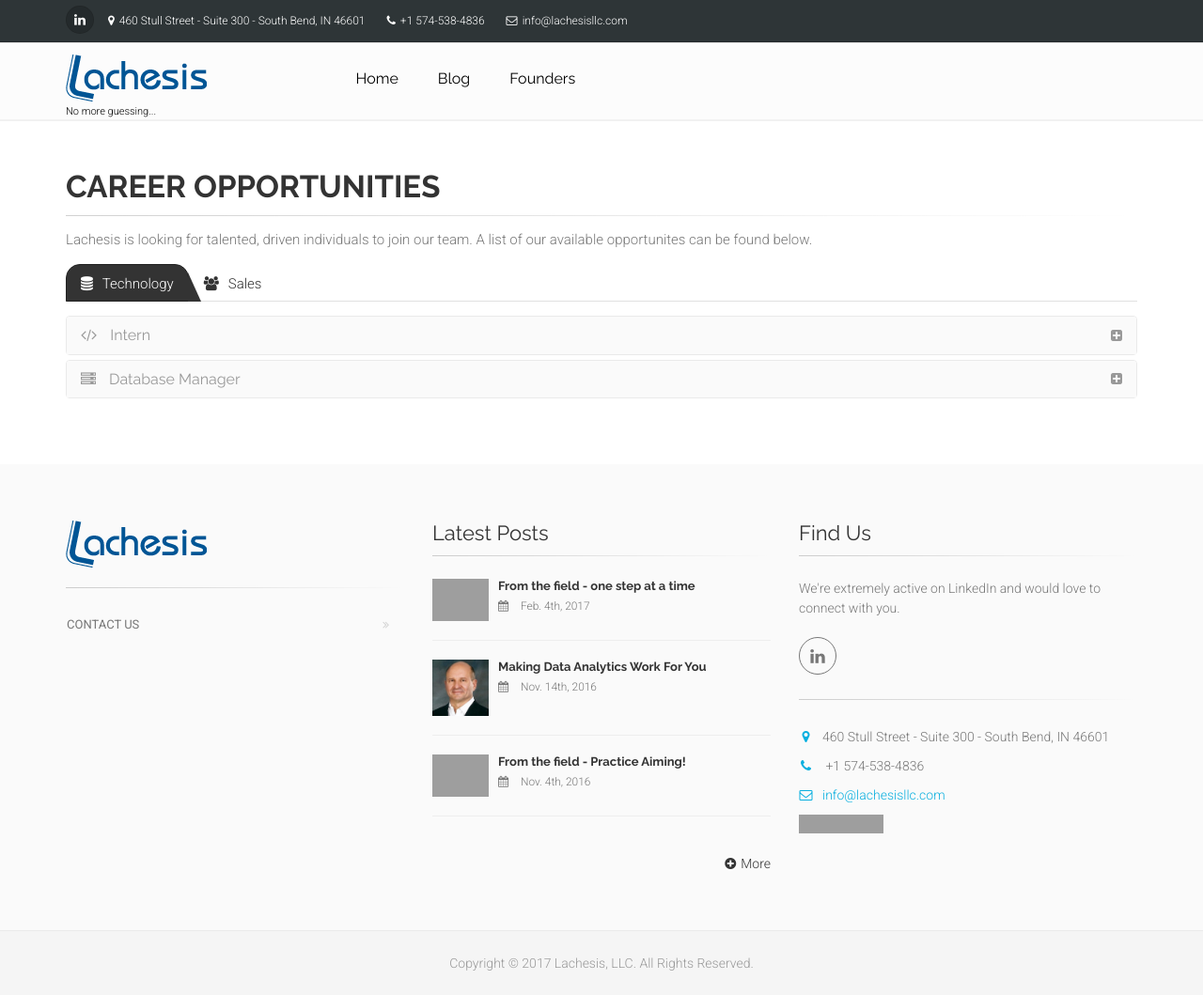
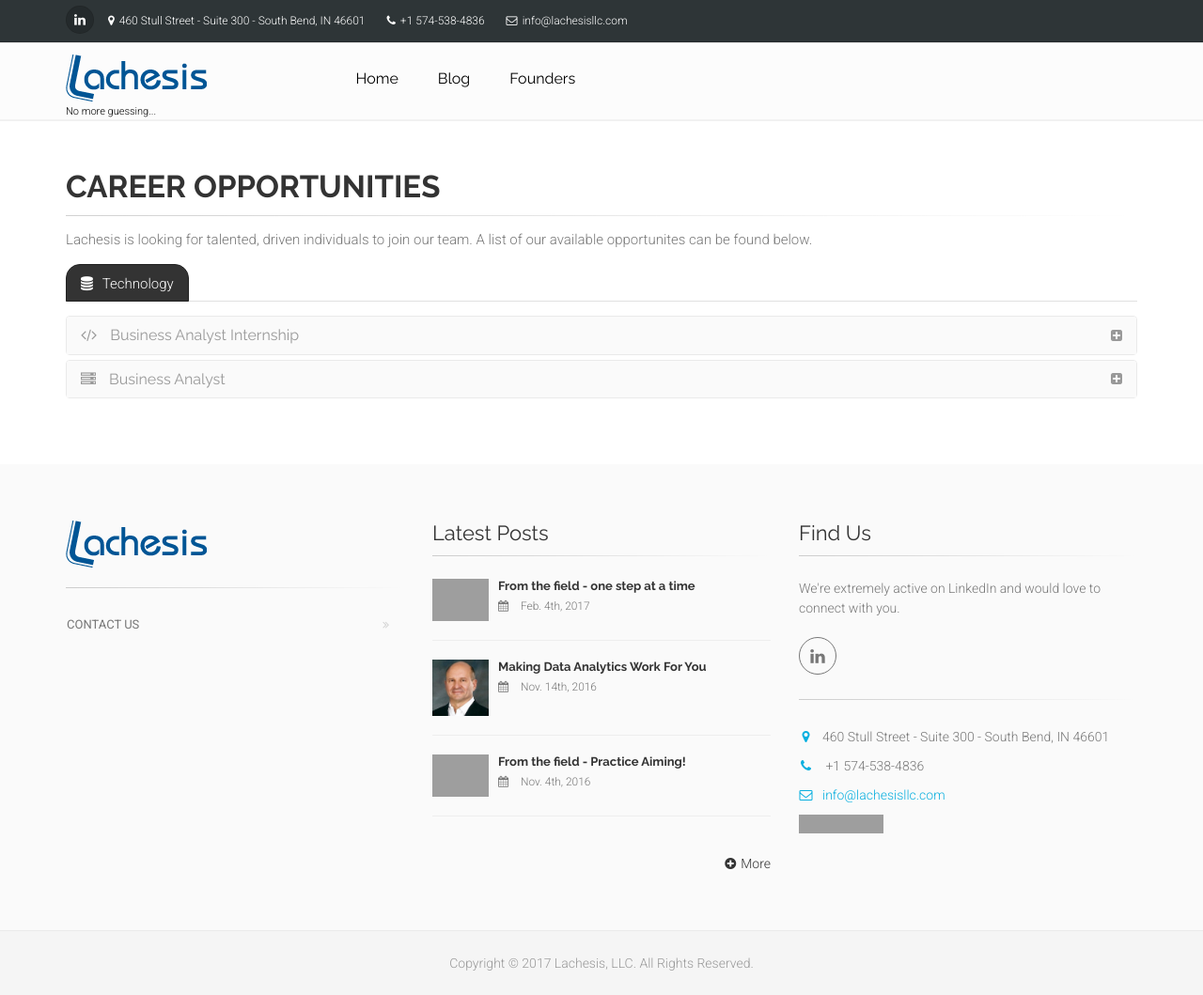
Before and after one commit to lachesisllc/lachesisllc.github.io, a Jekyll site: the page built from _pages/careers.html, in a window 1280 px wide. Shown: the whole page at 94% size. Built offline with Jekyll 4.4.1, drawn with Linux system fonts in a browser that asks for light colours; grey boxes are pictures that could not be loaded.

Commit message:
changed names in technology tab

```diff
--- a/_data/openJobs.yml
+++ b/_data/openJobs.yml
@@ -2,7 +2,7 @@
     icon: database
     jobs: [
         # =============== HEAD ============
-            {title: Intern,
+            {title: Business Analyst Internship,
              icon2: code,
              description: "<p> <u>Job Description</u> </br> Candidate is responsible for assisting the project team with data analysis, custom programming, and website maintenance
                          </br> </br> <u> Required Skills </u> </br> 2+ years pursuing a Bachelor’s degree with a major of CS/MIS </br> Works well in a team enviornment </br> Understanding of commercial
@@ -11,7 +11,7 @@
                          Experience in the following software: Git, Azure Data Services, SSRS, Tableau"
             },
 
-            {title: Database Manager,
+            {title: Business Analyst,
             icon2: server,
             description: "<p> <u> Job Description </u> </br> Provides database applications by developing and modiying architecture, programming, troubleshooting, and security </br> Work closely with others to
                           extract and manipulate data </br> </br> <u> Required Skills: </u></br> Bachelor's degree in CS/MIS </br> 5+ years relevant experience in database management and business
@@ -25,7 +25,7 @@
     icon: users
     jobs: [
         # ==============Head =========
-             {title: ENTER TITLE HERE, description: <p> ENTER DESCRIPTION HERE},
+            # {title: ENTER TITLE HERE, description: <p> ENTER DESCRIPTION HERE},
           ]
 
 -   category: Strategy
```
